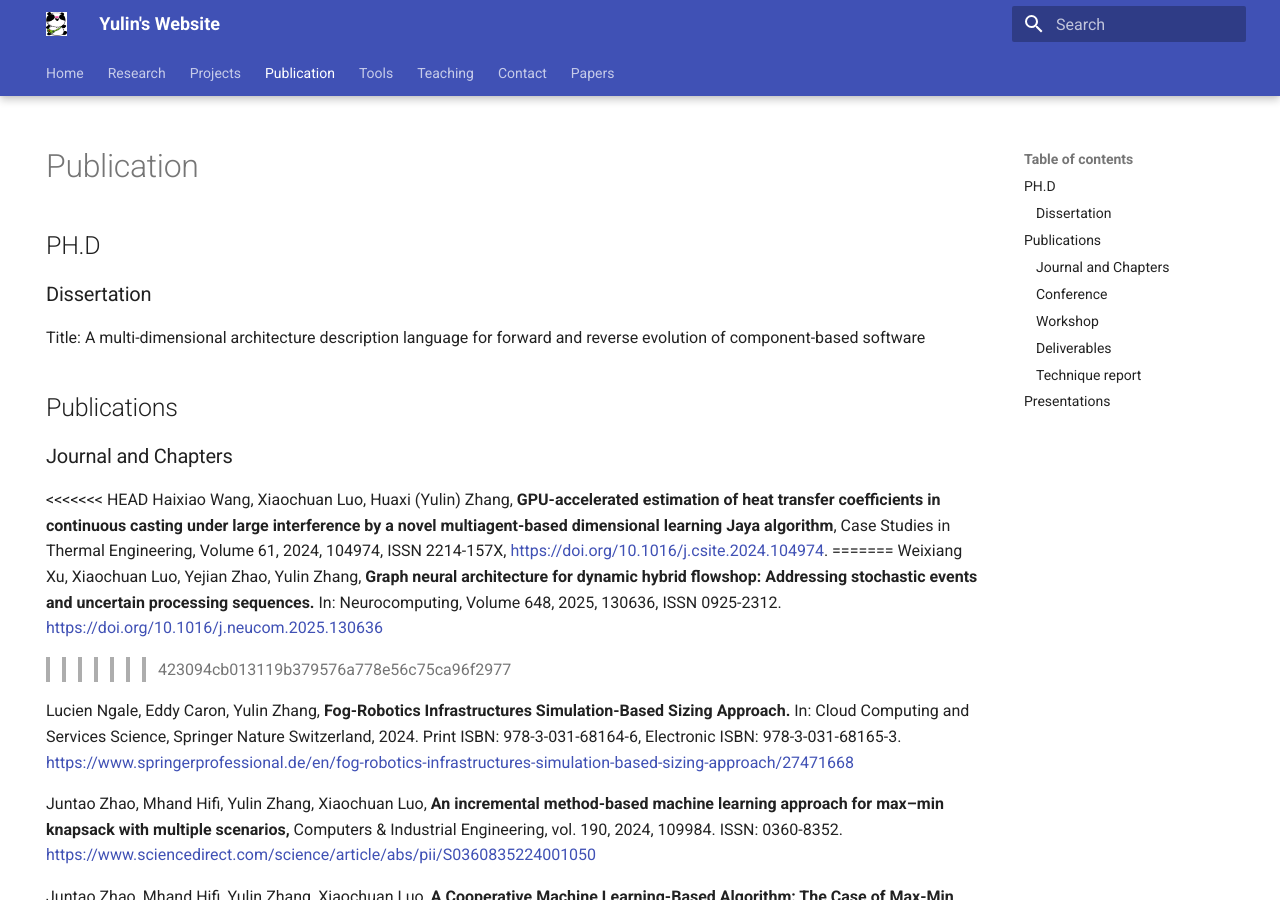
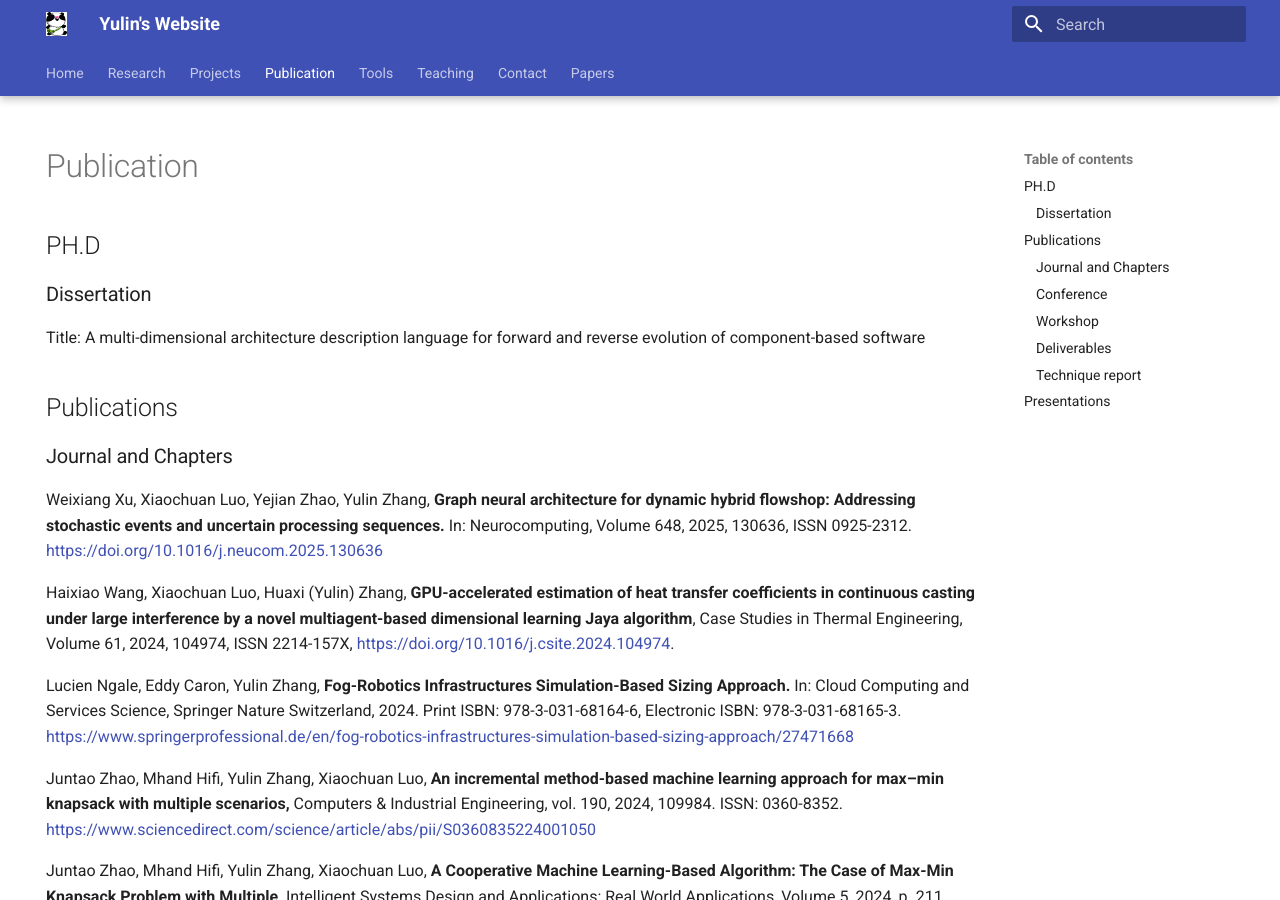
Before and after one commit to yulinz888888/yulinz888888.github.io, an MkDocs documentation site: the page built from docs/publications.md, in a window 1280 px wide and 900 px high. Built offline with MkDocs 1.6.1 and Material for MkDocs 9.7.7, drawn with Linux system fonts in a browser that asks for light colours.

Commit message:
Fix remaining merge conflict markers

```diff
--- a/docs/publications.md
+++ b/docs/publications.md
@@ -13,13 +13,11 @@ Title: A multi-dimensional architecture description language for forward and rev
 
 ### Journal and Chapters
 
-<<<<<<< HEAD
+Weixiang Xu, Xiaochuan Luo, Yejian Zhao, Yulin Zhang, **Graph neural architecture for dynamic hybrid flowshop: Addressing stochastic events and uncertain processing sequences.** In: Neurocomputing, Volume 648, 2025, 130636, ISSN 0925-2312. [https://doi.org/10.1016/j.neucom.2025.130636](https://doi.org/10.1016/j.neucom.2025.130636)
+
 Haixiao Wang, Xiaochuan Luo, Huaxi (Yulin) Zhang, **GPU-accelerated estimation of heat transfer coefficients in continuous casting under large interference by a novel multiagent-based dimensional learning Jaya algorithm**,
 Case Studies in Thermal Engineering, Volume 61,
 2024, 104974, ISSN 2214-157X, [https://doi.org/10.1016/j.csite.2024.104974](https://doi.org/10.1016/j.csite.2024.104974).
-=======
-Weixiang Xu, Xiaochuan Luo, Yejian Zhao, Yulin Zhang, **Graph neural architecture for dynamic hybrid flowshop: Addressing stochastic events and uncertain processing sequences.** In: Neurocomputing, Volume 648, 2025, 130636, ISSN 0925-2312. [https://doi.org/10.1016/j.neucom.2025.130636](https://doi.org/10.1016/j.neucom.2025.130636)
->>>>>>> 423094cb013119b379576a778e56c75ca96f2977
 
 Lucien Ngale, Eddy Caron, Yulin Zhang, **Fog-Robotics Infrastructures Simulation-Based Sizing Approach.** In: Cloud Computing and Services Science, Springer Nature Switzerland, 2024. Print ISBN: 978-3-031-68164-6, Electronic ISBN: 978-3-031-68165-3. [https://www.springerprofessional.de/en/fog-robotics-infrastructures-simulation-based-sizing-approach/27471668](https://www.springerprofessional.de/en/fog-robotics-infrastructures-simulation-based-sizing-approach/27471668)
 
```
